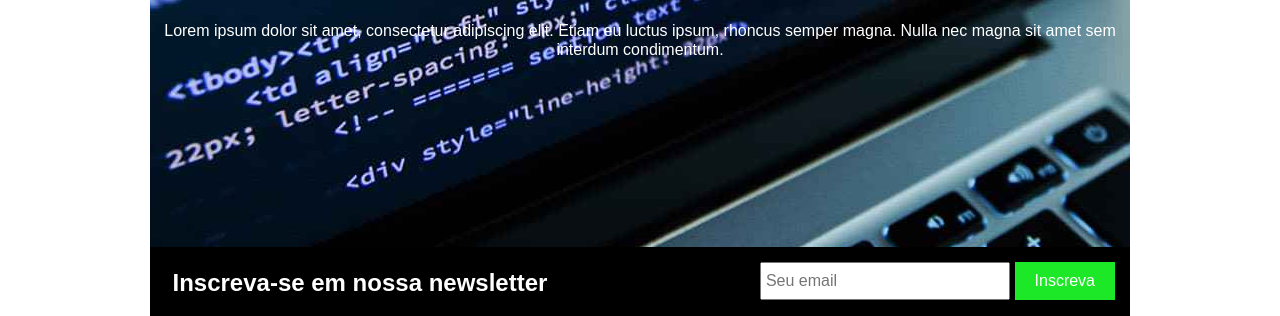
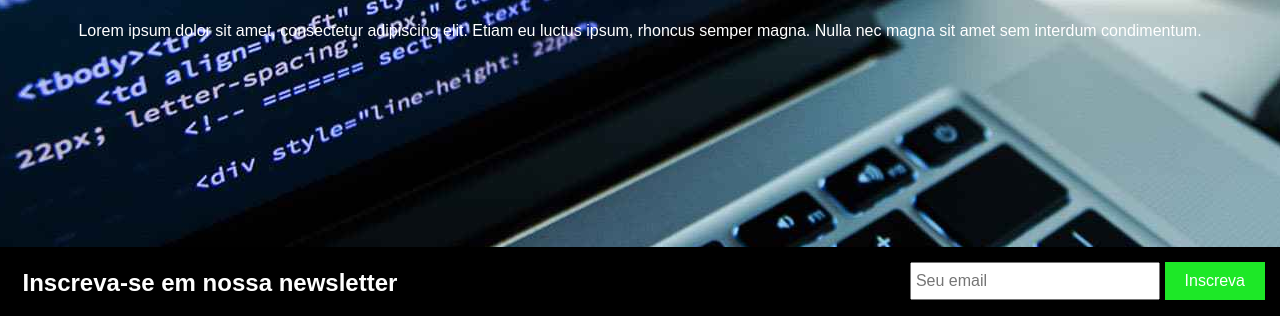
Before and after one commit to dymascs/Html_DM121, a plain HTML site: page Ex2/index.html in a window 1280 px wide. Shown: the part 176-492 px from the top of the page. Drawn offline with Linux system fonts and the light colour scheme.

Commit message:
largura 100% e cor de fundo #fff

```diff
--- a/Ex2/css/style.css
+++ b/Ex2/css/style.css
@@ -9,13 +9,12 @@ li{
 }
 
 #container{
-    width: 90%;
-    max-width: 980px;
+    width: 100%;
     margin: 0 auto;
     display: grid;
 
     font-family: Arial, Helvetica, sans-serif;
-    background-color: #f4f4f4;
+    background-color: #fff;
 
     /*Configuração do Grid*/
     grid-template-columns: 1fr;
```
